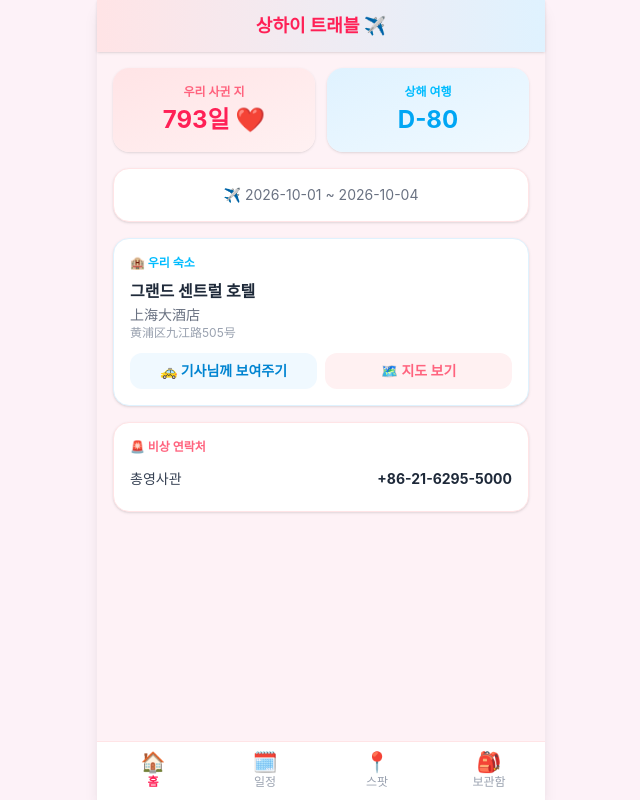
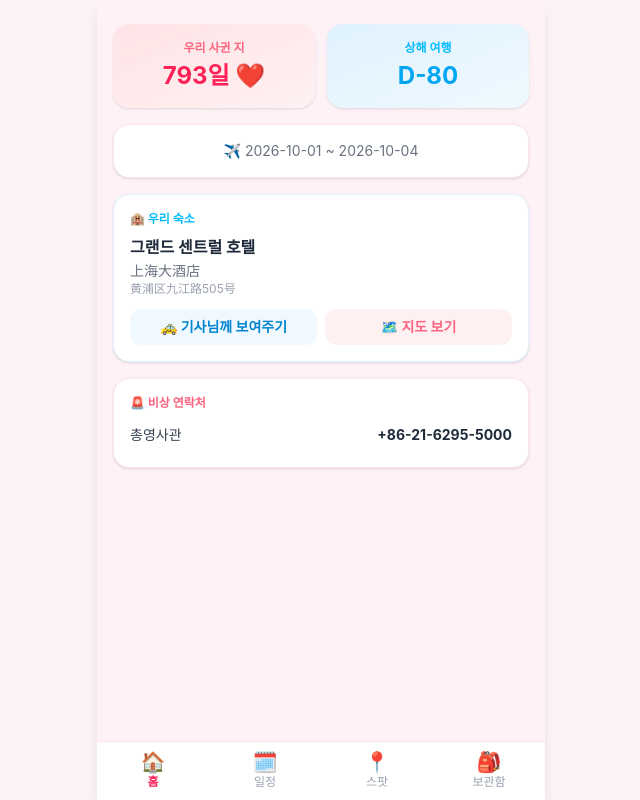
Before and after one commit to 10se0hyun02/china-travel, a React (Vite) app: page / in a window 1280 px wide. Shown: the whole page, without its empty margins (319-959 px from the left). Built offline with nearby package versions, Linux system fonts and the light colour scheme.

Commit message:
앱 이름 SHANGHAI TRAVEL로 변경, 상단 헤더 바 제거
Co-Authored-By: Claude Fable 5 <noreply@anthropic.com>

```diff
--- a/index.html
+++ b/index.html
@@ -7,7 +7,7 @@
     <link rel="icon" type="image/png" href="icons/pwa-192.png" />
     <link rel="apple-touch-icon" href="icons/pwa-192.png" />
     <!-- Zero-Data: 외부 폰트/CDN 없이 시스템 폰트만 사용 -->
-    <title>상하이 트래블 ✈️</title>
+    <title>SHANGHAI TRAVEL</title>
   </head>
   <body>
     <div id="root"></div>
--- a/src/App.jsx
+++ b/src/App.jsx
@@ -4,8 +4,6 @@ import Dashboard from './pages/Dashboard.jsx';
 import Itinerary from './pages/Itinerary.jsx';
 import Places from './pages/Places.jsx';
 import Archive from './pages/Archive.jsx';
-import { travelData } from './data/travelData.js';
-
 // Zero-Data: 라우터 라이브러리 없이 상태 기반 탭 전환 — 번들 최소화 + 완전 오프라인
 const PAGES = {
   dashboard: Dashboard,
@@ -19,7 +17,7 @@ export default function App() {
   const Page = PAGES[tab];
 
   return (
-    <Layout title={travelData.meta.title} activeTab={tab} onTabChange={setTab}>
+    <Layout activeTab={tab} onTabChange={setTab}>
       <Page />
     </Layout>
   );
--- a/src/components/Layout.jsx
+++ b/src/components/Layout.jsx
@@ -5,14 +5,10 @@ const TABS = [
   { id: 'archive', label: '보관함', icon: '🎒' },
 ];
 
-export default function Layout({ title, activeTab, onTabChange, children }) {
+export default function Layout({ activeTab, onTabChange, children }) {
   return (
     <div className="max-w-md mx-auto bg-rose-50/30 flex flex-col min-h-screen shadow-lg">
-      <header className="sticky top-0 z-30 bg-gradient-to-r from-rose-100 to-sky-100 px-4 py-3 text-center shadow-sm">
-        <h1 className="text-lg font-bold text-rose-500">{title}</h1>
-      </header>
-
-      <main className="flex-1 px-4 py-4 pb-24">{children}</main>
+      <main className="flex-1 px-4 pt-6 pb-24">{children}</main>
 
       <nav className="fixed bottom-0 inset-x-0 z-30 mx-auto max-w-md bg-white/95 backdrop-blur border-t border-rose-100">
         <ul className="flex">
--- a/src/data/travelData.js
+++ b/src/data/travelData.js
@@ -1,6 +1,6 @@
 export const travelData = {
   meta: {
-    title: "상하이 트래블 ✈️"
+    title: "SHANGHAI TRAVEL"
     , startDate: "2026-10-01"
     , endDate: "2026-10-04"
     , anniversaryDate: "2024-05-12"
--- a/vite.config.js
+++ b/vite.config.js
@@ -18,8 +18,8 @@ export default defineConfig({
         maximumFileSizeToCacheInBytes: 8 * 1024 * 1024,
       },
       manifest: {
-        name: '상하이 트래블 ✈️',
-        short_name: '상하이 트래블',
+        name: 'SHANGHAI TRAVEL',
+        short_name: 'SHANGHAI',
         description: '오프라인에서도 완벽 구동되는 커플 여행 가이드',
         lang: 'ko',
         display: 'standalone',
```
